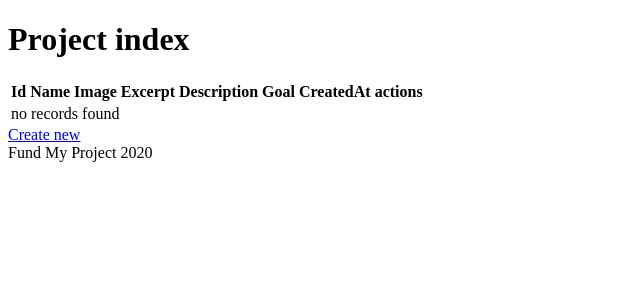
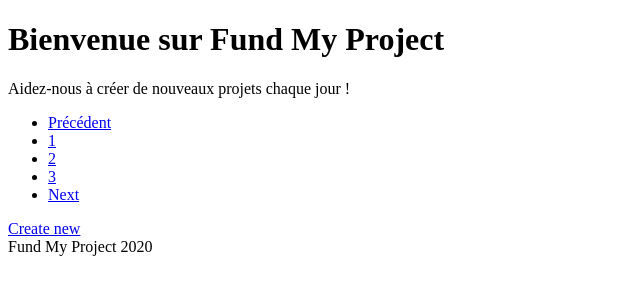
Before and after one commit to Riwanlm/fundmyproject, a Symfony app: template templates/project/index.html.twig in a window 1280 px wide. Shown: the part 96-396 px from the top of the page, without its empty margins (0-640 px from the left). Run offline with Twig, Linux system fonts and the light colour scheme; the template is opened without the code that fills it, so the values that code supplies are empty; some libraries are stand-ins or nearby versions.

Commit message:
ajout placeholder et les projets en dinamique

```diff
--- a/templates/default/index.html.twig
+++ b/templates/default/index.html.twig
@@ -3,7 +3,6 @@
 {% block title %}Fund My Project{% endblock %}
 
 {% block body %}
-    <main class="page-content">
     <div class="container">
         <h1>Bienvenue sur Fund My Project</h1>
         <p>Aidez-nous à créer de nouveaux projets chaque jour !</p>
@@ -30,5 +29,4 @@
             {% endfor %}
         </div>
     </div>
-    </main>
 {% endblock %}
--- a/templates/project/index.html.twig
+++ b/templates/project/index.html.twig
@@ -1,41 +1,27 @@
 {% extends 'base.html.twig' %}
 {% block title %}Project index{% endblock %}
 {% block body %}
-    <h1>Project index</h1>
-    <table class="table">
-        <thead>
-        <tr>
-            <th>Id</th>
-            <th>Name</th>
-            <th>Image</th>
-            <th>Excerpt</th>
-            <th>Description</th>
-            <th>Goal</th>
-            <th>CreatedAt</th>
-            <th>actions</th>
-        </tr>
-        </thead>
-        <tbody>
-        {% for project in projects %}
-            <tr>
-                <td>{{ project.id }}</td>
-                <td>{{ project.name }}</td>
-                <td>{{ project.image }}</td>
-                <td>{{ project.excerpt }}</td>
-                <td>{{ project.description }}</td>
-                <td>{{ project.goal }}</td>
-                <td>{{ project.createdAt ? project.createdAt|date('Y-m-d H:i:s') : '' }}</td>
-                <td>
-                    <a href="{{ path('project_show', {'id': project.id}) }}">show</a>
-                    <a href="{{ path('project_edit', {'id': project.id}) }}">edit</a>
-                </td>
-            </tr>
-        {% else %}
-            <tr>
-                <td colspan="8">no records found</td>
-            </tr>
-        {% endfor %}
-        </tbody>
-    </table>
+    <div class="container">
+        <h1>Bienvenue sur Fund My Project</h1>
+        <p>Aidez-nous à créer de nouveaux projets chaque jour !</p>
+        <div class="row">
+            {% for project in projects %}
+                {% include'project/_thumbnail.html.twig' with {'project': project} %}
+            {% endfor %}
+            <article class="col-4">
+                <div class="card">
+                </div>
+            </article>
+        </div>
+    </div>
+    <nav>
+        <ul class="pagination">
+            <li class="page-item disabled"><a class="page-link" href="#">Précédent</a></li>
+            <li class="page-item active"><a class="page-link" href="#">1</a></li>
+            <li class="page-item"><a class="page-link" href="#">2</a></li>
+            <li class="page-item"><a class="page-link" href="#">3</a></li>
+            <li class="page-item"><a class="page-link" href="#">Next</a></li>
+        </ul>
+    </nav>
     <a href="{{ path('project_new') }}">Create new</a>
 {% endblock %}
--- a/templates/registration/register.html.twig
+++ b/templates/registration/register.html.twig
@@ -6,6 +6,7 @@
     <h1>Register</h1>
 
     {{ form_start(registrationForm) }}
+
         {{ form_row(registrationForm.email) }}
         {{ form_row(registrationForm.firstname) }}
         {{ form_row(registrationForm.lastname) }}
```
Also changed, not shown: templates/project/_thumbnail.html.twig (added, +13 -0 lines), templates/project/show.html.twig (+31 -42 lines), public/uploads/placeholder.png (added). Lines whose indentation alone changed are shown as unchanged.
